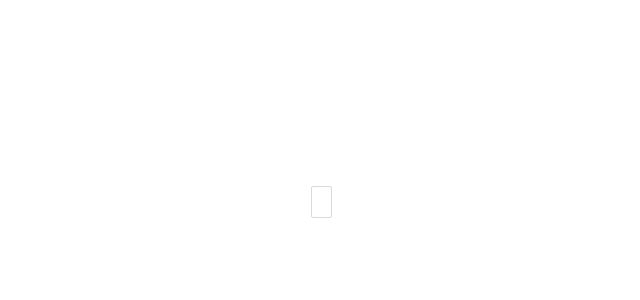
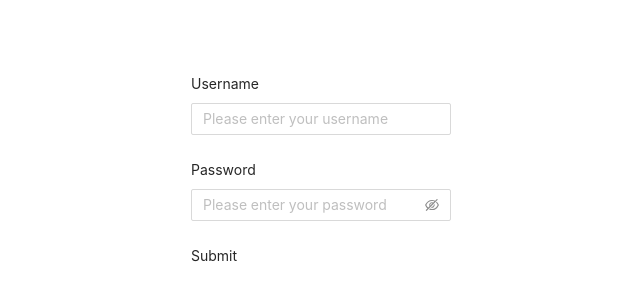
Before and after one commit to phucvu-1999/learning-antd, a React (Create React App) app: page / in a window 1280 px wide. Shown: the part 198-498 px from the top of the page, without its empty margins (319-959 px from the left). Built offline with nearby package versions, Linux system fonts and the light colour scheme.

Commit message:
Learning Form in antd

```diff
--- a/src/App.tsx
+++ b/src/App.tsx
@@ -1,32 +1,32 @@
-import React, { useState, useRef, RefObject } from "react";
-import { Select } from "antd";
+import React, { useState } from "react";
+import { Form, Input, Button } from "antd";
 
 import "antd/dist/antd.css";
 import "./App.css";
 
 function App() {
-  const favoriteFruits = ["Bananna", "Coconut", "Orange", "Water Melon"];
-  const { Option } = Select;
+  const [form] = Form.useForm();
 
-  const onChange = (e: HTMLSelectElement) => {
-    console.log(e);
+  const onFinish = () => {
+    console.log(form.getFieldsValue());
   };
 
   return (
     <div className="App">
       <header className="App-header">
-        <Select
-          mode="multiple"
-          maxTagCount={2}
-          placeholder="Select your favorite fruit"
-          onChange={onChange}
-        >
-          {favoriteFruits.map((favoriteFruit, index) => (
-            <Option value={favoriteFruit} key={index}>
-              {favoriteFruit}
-            </Option>
-          ))}
-        </Select>
+        <Form form={form} layout="vertical" onFinish={onFinish} id="loginForm">
+          <Form.Item name="username" label="Username">
+            <Input placeholder="Please enter your username" />
+          </Form.Item>
+
+          <Form.Item name="password" label="Password">
+            <Input.Password placeholder="Please enter your password" />
+          </Form.Item>
+
+          <Form.Item name="submitBtn" label="Submit">
+            <Button htmlType="submit" form="loginForm"></Button>
+          </Form.Item>
+        </Form>
       </header>
     </div>
   );
```
